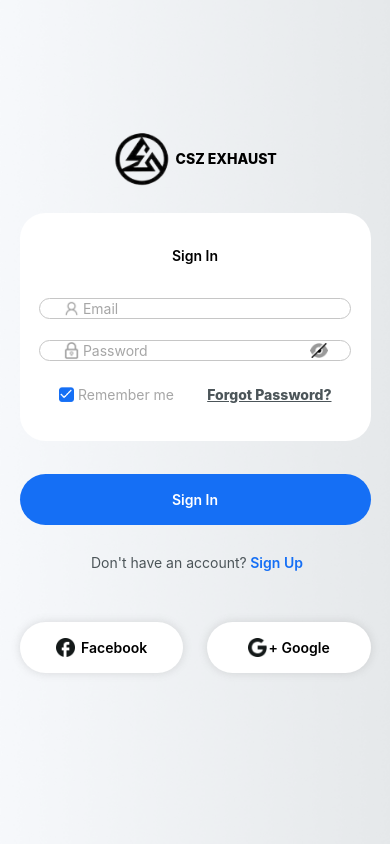
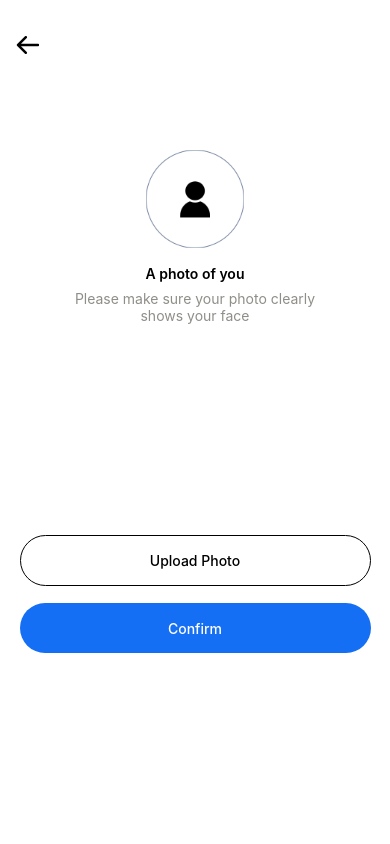
Before and after one commit to Soda-bees/exhaust-app, a React Native app: screen /UploadProfilePhoto in a window 390 px wide. Built offline with nearby package versions, Linux system fonts and the light colour scheme; what react-native-dimension would draw is missing.

Commit message:
UI bug fixed

```diff
--- a/src/screens/EditProfile/index.js
+++ b/src/screens/EditProfile/index.js
@@ -1,24 +1,38 @@
-import {View, Text, SafeAreaView, ImageBackground, Image, TouchableOpacity, TextInput} from 'react-native';
-import React from 'react'
-import { styles } from './style'
-import images from '../../services/utilities/images'
-import Header from '../../components/Header'
-import { colors } from '../../services';
+import {
+  View,
+  Text,
+  SafeAreaView,
+  ImageBackground,
+  Image,
+  TouchableOpacity,
+  TextInput,
+} from 'react-native';
+import React from 'react';
+import {styles} from './style';
+import images from '../../services/utilities/images';
+import Header from '../../components/Header';
+import {colors} from '../../services';
 
 export default function EditProfile({navigation}) {
   return (
     <SafeAreaView>
-         <ImageBackground style={styles.container} source={images.bg}>
+      <ImageBackground style={styles.container} source={images.bg}>
         <Header title={'Profile'} backImage={images.backIcon} />
         <View style={styles.mainContainer}>
-        <Image source={images.profileImg} style={styles.profileImgSty} />
-        <TouchableOpacity style={styles.editImgView}><Image source={images.editPencil} style={styles.editImgSty}/></TouchableOpacity>
+          <Image source={images.profileImg} style={styles.profileImgSty} />
+          <TouchableOpacity style={styles.editImgView} onPress={() => navigation.navigate('UploadProfilePhoto')}>
+            <Image source={images.editPencil} style={styles.editImgSty} />
+          </TouchableOpacity>
           <View>
             <Text style={styles.labelTextSty}>Name</Text>
             <View style={styles.fieldView}>
               <Image source={images.friends} style={styles.iconImgSty} />
               <View style={styles.verticalLine}></View>
-              <TextInput placeholder='Your Name' placeholderTextColor={colors.lightGrey} style={styles.textSty}/>
+              <TextInput
+                placeholder="Your Name"
+                placeholderTextColor={colors.lightGrey}
+                style={styles.textSty}
+              />
             </View>
           </View>
           <View>
@@ -26,7 +40,11 @@ export default function EditProfile({navigation}) {
             <View style={styles.fieldView}>
               <Image source={images.email} style={styles.iconImgSty} />
               <View style={styles.verticalLine}></View>
-              <TextInput placeholder='Your Email' placeholderTextColor={colors.lightGrey} style={styles.textSty}/>
+              <TextInput
+                placeholder="Your Email"
+                placeholderTextColor={colors.lightGrey}
+                style={styles.textSty}
+              />
             </View>
           </View>
           <View>
@@ -34,14 +52,21 @@ export default function EditProfile({navigation}) {
             <View style={styles.fieldView}>
               <Image source={images.phone} style={styles.iconImgSty} />
               <View style={styles.verticalLine}></View>
-              <TextInput placeholder='Your Phone Number' placeholderTextColor={colors.lightGrey} keyboardType='numeric' style={styles.textSty}/>
+              <TextInput
+                placeholder="Your Phone Number"
+                placeholderTextColor={colors.lightGrey}
+                keyboardType="numeric"
+                style={styles.textSty}
+              />
             </View>
           </View>
         </View>
-        <TouchableOpacity style={styles.bottomBtn} onPress={() => navigation.navigate('MyTabs')}>
-              <Text style={styles.bottomBtnText}>Save</Text>
-            </TouchableOpacity>
-        </ImageBackground>
+        <TouchableOpacity
+          style={styles.bottomBtn}
+          onPress={() => navigation.navigate('MyTabs')}>
+          <Text style={styles.bottomBtnText}>Save</Text>
+        </TouchableOpacity>
+      </ImageBackground>
     </SafeAreaView>
-  )
+  );
 }
--- a/src/screens/Home/style.js
+++ b/src/screens/Home/style.js
@@ -63,6 +63,7 @@ export const styles = StyleSheet.create({
   textFieldStyling: {
     marginTop: sizes.screenWidth * 0.01,
     width: sizes.screenWidth * 0.65,
+    color:colors.black
   },
   filerNameStyling: {
     fontSize: fontSize.small,
--- a/src/screens/PopularExhaust/style.js
+++ b/src/screens/PopularExhaust/style.js
@@ -73,6 +73,7 @@ export const styles = StyleSheet.create({
   textFieldStyling: {
     marginTop: sizes.screenWidth * 0.01,
     width: sizes.screenWidth * 0.65,
+    color:colors.black
   },
   // filterAfterClick: {
   //   flexDirection: 'row',
--- a/src/screens/SignIn/index.js
+++ b/src/screens/SignIn/index.js
@@ -57,7 +57,7 @@ export default function SignIn({navigation}) {
                   onPress={() => setToggleCheckBox(!toggleCheckBox)}>
                   <Image
                     source={
-                      toggleCheckBox ? images.checkBoxBtn : images.checkboxon
+                      toggleCheckBox ? images.checkboxon : images.checkBoxBtn
                     }
                     style={styles.checkBoxSty}
                   />
--- /dev/null
+++ b/src/screens/UploadProfilePhoto/index.js
@@ -0,0 +1,64 @@
+import {View, Text, SafeAreaView, Image, TouchableOpacity} from 'react-native';
+import React, {useState} from 'react';
+import {styles} from './style';
+import images from '../../services/utilities/images';
+import Header from '../../components/Header';
+import {launchImageLibrary} from 'react-native-image-picker';
+import { sizes } from '../../services';
+
+export default function UploadProfilePhoto({navigation}) {
+  const [imgUri, setImgUri] = useState('');
+  const handleUploadPhoto = () => {
+    let options = {
+      storageOptions: {
+        skipBackup: true,
+        path: 'images',
+      },
+    };
+    launchImageLibrary(options, res => {
+      console.log('Response = ', res);
+      if (res.didCancel) {
+        console.log('User cancelled image picker');
+      } else if (res.error) {
+        console.log('ImagePicker Error: ', res.error);
+      } else if (res.customButton) {
+        console.log('User tapped custom button: ', res.customButton);
+        alert(res.customButton);
+      } else {
+        console.log(res.assets[0]);
+        const img = res.assets[0];
+        setImgUri(img.uri);
+        // handleUploadProfile(img);
+      }
+    });
+  };
+  return (
+    <SafeAreaView>
+      <View style={styles.mainContainer}>
+        <Header backImage={images.backIcon} />
+        <View style={styles.TopView}>
+          {imgUri ? (
+            <Image source={{uri: imgUri}} style={[styles.profileImgSiz,styles.roundedBorder]} />
+          ) : (
+            <Image source={images.profileUpload} style={styles.profileImgSiz} />
+          )}
+          <Text style={styles.profileHeading}>A photo of you</Text>
+          <Text style={styles.profilePara}>
+            Please make sure your photo clearly
+          </Text>
+          <Text style={styles.profilePara}>shows your face</Text>
+          <TouchableOpacity
+            style={styles.bottomBtn}
+            onPress={handleUploadPhoto}>
+            <Text style={styles.bottomBtnText}>Upload Photo</Text>
+          </TouchableOpacity>
+          <TouchableOpacity
+            style={styles.bottomBtn2}
+            onPress={() => navigation.navigate('EditProfile')}>
+            <Text style={styles.bottomBtnText2}>Confirm</Text>
+          </TouchableOpacity>
+        </View>
+      </View>
+    </SafeAreaView>
+  );
+}
--- /dev/null
+++ b/src/screens/UploadProfilePhoto/style.js
@@ -0,0 +1,58 @@
+import {StyleSheet} from 'react-native';
+import {colors, fontSize, sizes} from '../../services';
+
+export const styles = StyleSheet.create({
+  mainContainer: {
+    backgroundColor: colors.white,
+    height: sizes.screenHeight,
+    width: sizes.screenWidth,
+  },
+  TopView: {
+    textAlign: 'center',
+    alignItems: 'center',
+    height: sizes.screenHeight * 0.8,
+    justifyContent: 'center',
+  },
+  profileImgSiz: {
+    resizeMode: 'contain',
+    width: sizes.screenWidth * 0.25,
+    height: sizes.screenWidth * 0.25,
+  },
+  profileHeading: {
+    color: colors.black,
+    fontSize: fontSize.large,
+    fontWeight: '600',
+    marginTop: sizes.screenHeight * 0.02,
+    marginBottom: sizes.screenHeight * 0.01,
+  },
+  profilePara: {
+    color: colors.disabledBg3,
+  },
+  bottomBtn: {
+    width: sizes.screenWidth * 0.9,
+    height: sizes.screenHeight * 0.06,
+    borderWidth: 1,
+    justifyContent: 'center',
+    borderRadius: sizes.screenWidth * 0.3,
+    marginTop: sizes.screenHeight * 0.25,
+  },
+  bottomBtn2: {
+    width: sizes.screenWidth * 0.9,
+    height: sizes.screenHeight * 0.06,
+    justifyContent: 'center',
+    borderRadius: sizes.screenWidth * 0.3,
+    backgroundColor: colors.btnBlue,
+    marginTop: sizes.screenHeight * 0.02,
+  },
+  bottomBtnText: {
+    textAlign: 'center',
+    color: colors.black,
+    fontWeight: '500',
+  },
+  bottomBtnText2: {
+    textAlign: 'center',
+    color: colors.white,
+    fontWeight: '500',
+  },
+//   roundedBorder: {borderRadius: sizes.screenWidth * 0.5},
+});
--- a/src/services/config/navigation.js
+++ b/src/services/config/navigation.js
@@ -22,6 +22,7 @@ import EditProfile from '../../screens/EditProfile';
 import TabNavigation from './TabNavigation';
 import ForgotPassword from '../../screens/ForgotPassword';
 import UploadPhoto from '../../screens/UploadPhoto';
+import UploadProfilePhoto from '../../screens/UploadProfilePhoto';
 
 export default function MainNavigator() {
   const Stack = createNativeStackNavigator();
@@ -50,6 +51,7 @@ export default function MainNavigator() {
       <Stack.Screen name="Notification" component={Notification} />
       <Stack.Screen name="ForgotPassword" component={ForgotPassword} />
       <Stack.Screen name="UploadPhoto" component={UploadPhoto} />
+      <Stack.Screen name="UploadProfilePhoto" component={UploadProfilePhoto} />
 
 
     </Stack.Navigator>
```
